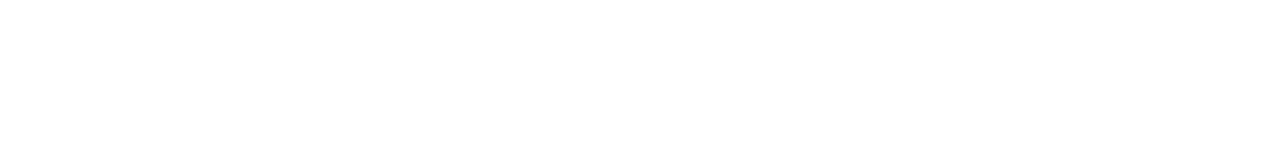
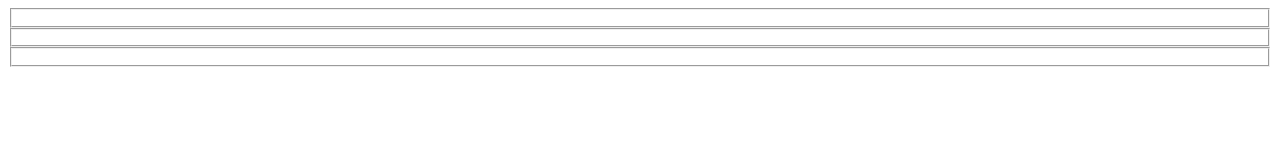
Before and after one commit to jenniferoakes/BasicFormDesign_Day2, a plain HTML site: page index.html in a window 1280 px wide. Drawn offline with Linux system fonts and the light colour scheme.

Commit message:
Created form with three fieldsets

```diff
--- a/index.html
+++ b/index.html
@@ -8,11 +8,31 @@
 
   </head>
 
-  <body></body>
+  <body>
+
+    <form action='http://requestb.in/14zydfi1?inspect' method='post'>
+
+        <fieldset></fieldset>
+
+        <fieldset></fieldset>
+
+        <fieldset></fieldset>
 
 
 
 
 
 
+
+
+
+
+
+
+
+
+
+
+
+  </body>
 </html>
```
